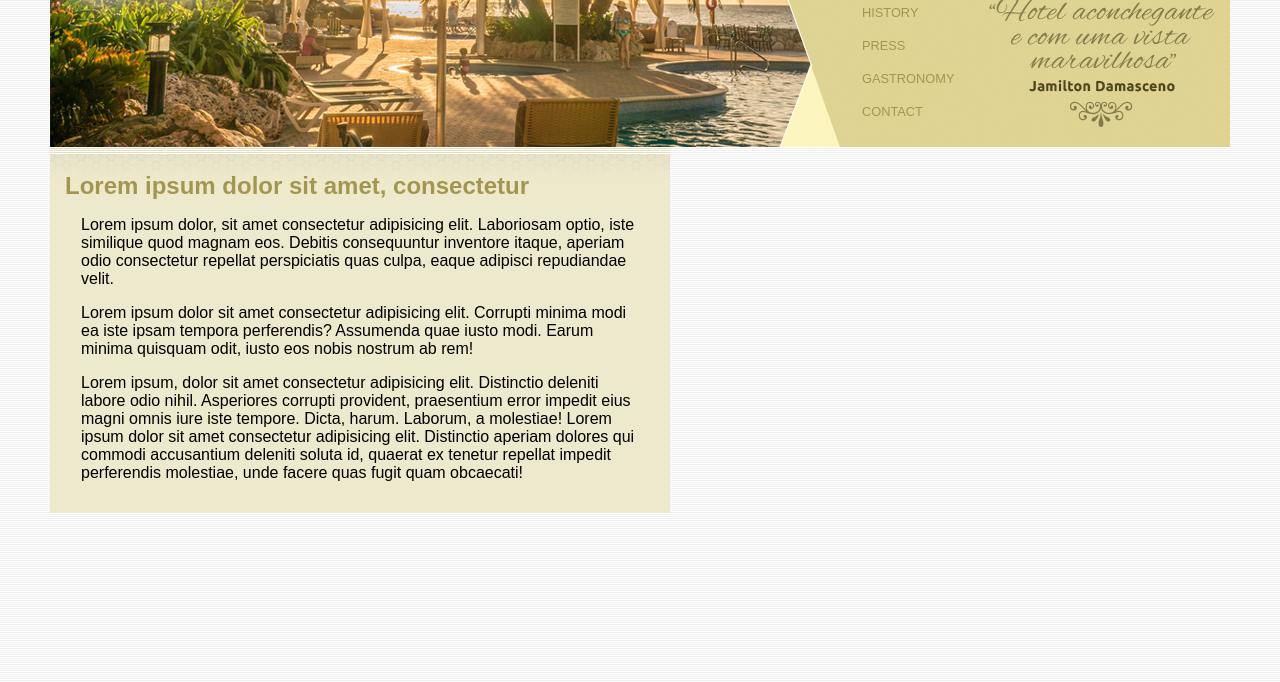
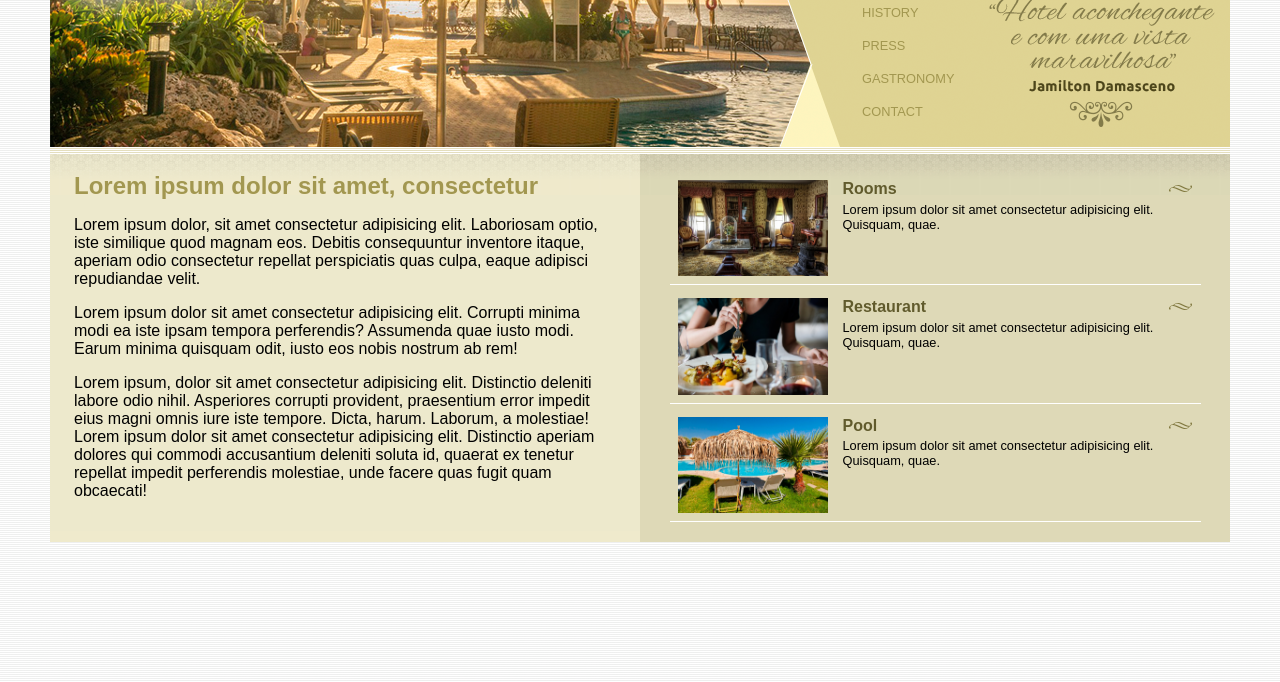
Before and after one commit to gudaoliveira/Chale-Hotel-Site, a plain HTML site: page index.html in a window 1280 px wide. Shown: the part 118-800 px from the top of the page. Drawn offline with Linux system fonts and the light colour scheme.

Commit message:
Creating and styling the aside and the aside menu

```diff
--- a/index.html
+++ b/index.html
@@ -47,6 +47,43 @@
                     Lorem ipsum dolor sit amet consectetur adipisicing elit. Distinctio aperiam dolores qui commodi accusantium deleniti soluta id, quaerat ex tenetur repellat impedit perferendis molestiae, unde facere quas fugit quam obcaecati!
                 </p>
             </div>
+            <aside>
+                <div class="asideMenu">
+                    <ul style="list-style-type: none;">
+                        <li>
+                            <a href="#">
+                                <img src="imagens/apartamento.jpg">
+                                <h3>Rooms</h3>
+                                <p>
+                                    Lorem ipsum dolor sit amet consectetur adipisicing elit. Quisquam, quae.
+                                </p>
+                            </a>
+                            <div class="clear"></div>
+                        </li>
+                        <li>
+                            <a href="#">
+                                <img src="imagens/restaurante.jpg">
+                                <h3>Restaurant</h3>
+                                <p>
+                                    Lorem ipsum dolor sit amet consectetur adipisicing elit. Quisquam, quae.
+                                </p>
+                            </a>
+                            <div class="clear"></div>
+                        </li>
+                        <li>
+                            <a href="#">
+                                <img src="imagens/piscina.jpg">
+                                <h3>Pool</h3>
+                                <p>
+                                    Lorem ipsum dolor sit amet consectetur adipisicing elit. Quisquam, quae.
+                                </p>
+                            </a>
+                            <div class="clear"></div>
+                        </li>
+                    </ul>
+                </div>
+            </aside>
+            <div class="clear"></div>
         </div>
     </body>
 </html>
--- a/style.css
+++ b/style.css
@@ -7,6 +7,7 @@ a{text-decoration: none; color: #a29750;}
 .container{
     margin: 0 auto;
     min-width: 740px; max-width: 1180px;
+    background: url("imagens/bg-container.png") repeat-y;
 }
 
 /* Styling the header */
@@ -59,7 +60,7 @@ a{text-decoration: none; color: #a29750;}
         font-size: .7em;
     }
     #bookButton:hover{
-        background: #ffe67e;
+        background: #f6f3d6;
         color: #a29750;
     }
 /* Styling the vertical navigation bar */
@@ -77,7 +78,7 @@ a{text-decoration: none; color: #a29750;}
     }
     .navBar li:hover,
     .navBar a:hover{
-        background: #ffe67e;
+        background: #f6f3d6;
     }
     .navBar a:visited{
         text-decoration: none;
@@ -91,16 +92,55 @@ a{text-decoration: none; color: #a29750;}
 /* Styling the content */
     .content{
         background: #ede9cc url("imagens/bg-area-principal.png") repeat-x top;
-    padding: 15px;
+        padding: 15px 0;
         width: 50%;
+        float: left;
     }
     .content h2{
         color: #a29750;
         padding-top: 10px;
+        margin-inline-start: 1em;
     }
     .content p{
         display: block;
         margin-block-start: 1em; margin-block-end: 1em;
-    margin-inline-start: 1em; margin-inline-end: 1em;
+        margin-inline-start: 1.5em; margin-inline-end: 1.5em;
+    }
 
+/* Styling the aside*/
+aside{
+    width: 50%;
+    background: #ded9b7 url("imagens/bg-area-lateral.png") repeat-x top;
+    float: left;
+    padding: 20px 0;
 }
+.asideMenu ul{
+    width: 90%;
+    margin: 0 auto;
+}
+.asideMenu li{
+    padding: 8px;
+    border-bottom: 1px solid white;
+}
+.asideMenu li:hover{
+    background: #f6f3d6;
+}
+.asideMenu img{
+    width: 150px;
+    float: left;
+}
+.asideMenu h3,
+.asideMenu p{
+    display: block;
+    margin-block-start: .3em;
+    margin-inline-start: 165px;
+}
+.asideMenu h3{
+    font-size: 1em;
+    color: #615b2d;
+    background: url("imagens/ornamento.png") no-repeat right;
+}
+.asideMenu p{
+    color: black;
+    font-size: .8em;
+}
```
Lines whose indentation alone changed are shown as unchanged.
